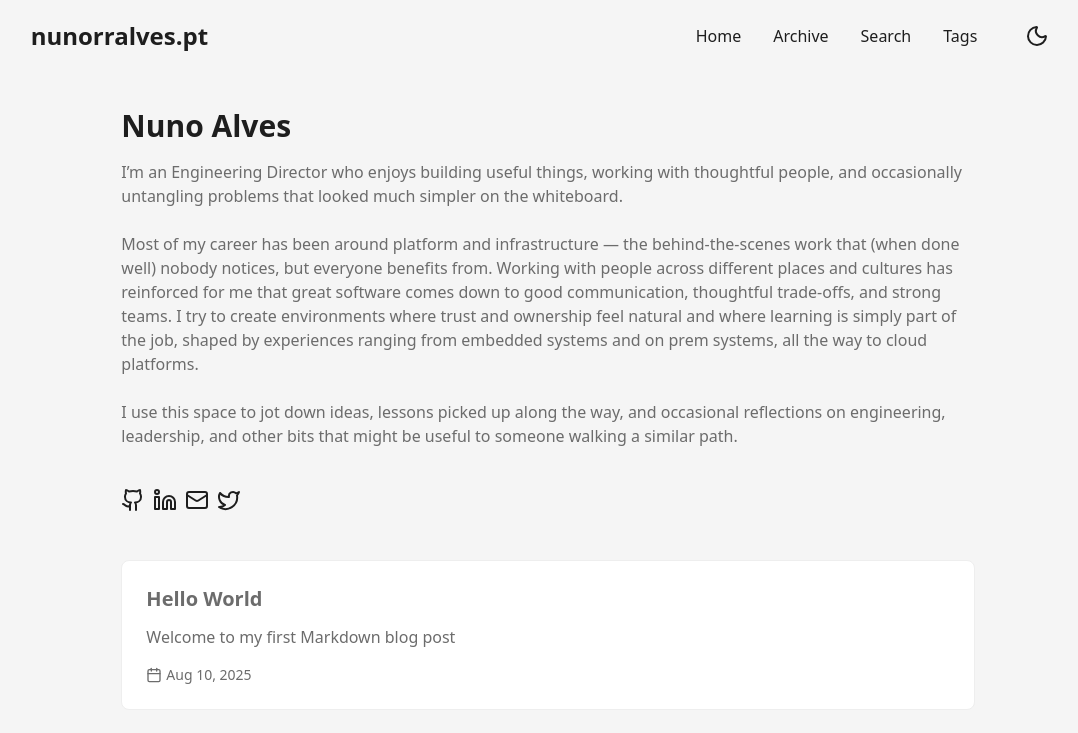
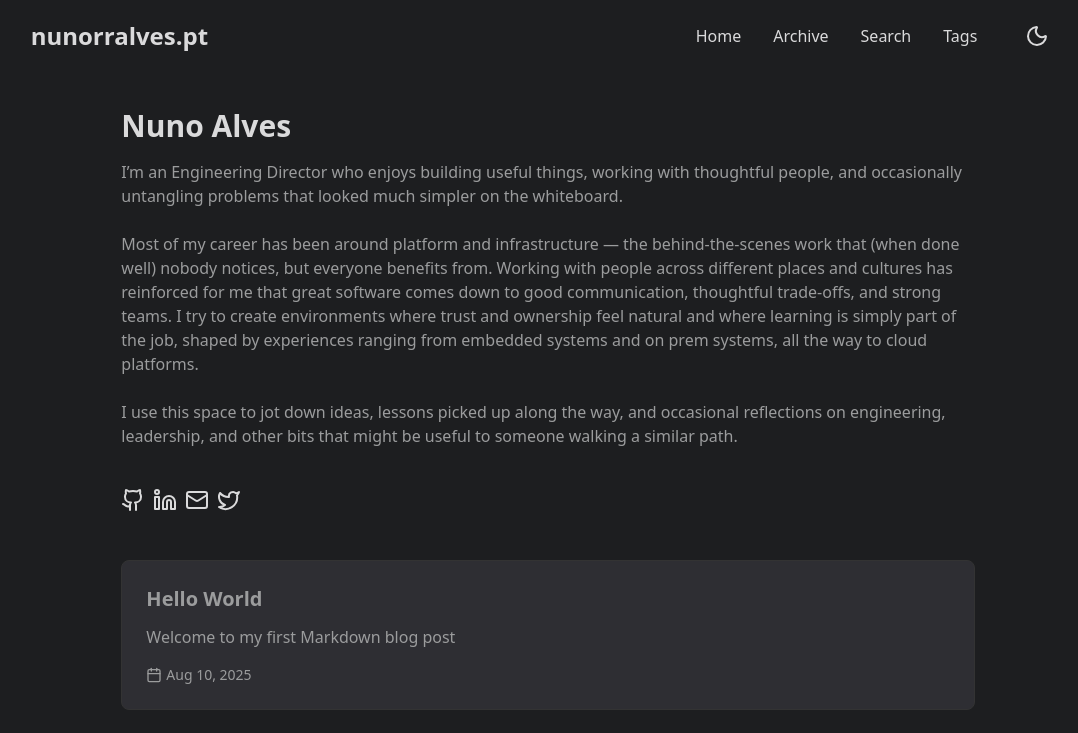
Before and after one commit to nunorralves/nunorralves-website-2026, a Next.js app: page / in a window 1280 px wide. Shown: the top 733 px of the page, without its empty margins (92-1170 px from the left). Built offline with nearby package versions, Linux system fonts and the light colour scheme.

Commit message:
make dark the default theme

```diff
--- a/app/components/ThemeToggle.tsx
+++ b/app/components/ThemeToggle.tsx
@@ -6,39 +6,39 @@ import { Moon, Sun } from "lucide-react";
 const STORAGE_KEY = "theme";
 
 export default function ThemeToggle() {
-  const [isDark, setIsDark] = useState<boolean | null>(null);
+  const [isLight, setIsLight] = useState<boolean | null>(null);
 
   useEffect(() => {
     // Only initialize state on client side
     const savedTheme = localStorage.getItem(STORAGE_KEY);
-    const prefersDark = window.matchMedia(
-      "(prefers-color-scheme: dark)",
-    ).matches;
-    const initialTheme = savedTheme || (prefersDark ? "dark" : "light");
-    document.documentElement.classList.toggle("dark", initialTheme === "dark");
-    setIsDark(initialTheme === "dark");
+    const initialTheme = savedTheme || "dark"; // Default to dark if no saved theme
+    document.documentElement.classList.toggle(
+      "light",
+      initialTheme === "light",
+    );
+    if (initialTheme === "light") setIsLight(initialTheme === "light");
   }, []);
 
   const toggleTheme = () => {
-    const currentDark = document.documentElement.classList.contains("dark");
-    const newTheme = currentDark ? "light" : "dark";
-    document.documentElement.classList.toggle("dark", !currentDark);
+    const currentLight = document.documentElement.classList.contains("light");
+    const newTheme = currentLight ? "dark" : "light";
+    document.documentElement.classList.toggle("light", !currentLight);
     localStorage.setItem(STORAGE_KEY, newTheme);
-    setIsDark(!currentDark);
+    setIsLight(!currentLight);
   };
 
   // Render nothing or a placeholder until state is initialized
-  if (isDark === null) {
+  if (isLight === null) {
     return (
       <button id='theme-toggle' onClick={toggleTheme} className='px-4 py-2'>
-        <Sun className='w-6 h-6' />
+        <Moon className='w-6 h-6' />
       </button>
     );
   }
 
   return (
     <button id='theme-toggle' onClick={toggleTheme} className='px-4 py-2'>
-      {isDark ? <Sun className='w-6 h-6' /> : <Moon className='w-6 h-6' />}
+      {isLight ? <Moon className='w-6 h-6' /> : <Sun className='w-6 h-6' />}
     </button>
   );
 }
--- a/app/globals.css
+++ b/app/globals.css
@@ -3,7 +3,24 @@
 @tailwind components;
 @tailwind utilities;
 
+/* Make dark the default theme */
 :root {
+  --color-background: #1d1e20;
+  --color-foreground: #dadadb;
+  --color-primary: #dadadb;
+  --color-secondary: #9b9c9d;
+  --color-tertiary: #414244;
+  --color-content: #c4c4c5;
+  --color-card: #2e2e33;
+  --color-border: #333333;
+  --color-code-block-bg: #2e2e33;
+  --color-code-inline-bg: #2e2e33;
+  --color-tag: #2e2e33;
+  --color-link: #61afef;
+  --color-link-hover: #84c0f5;
+}
+
+.light {
   --color-background: #f5f5f5;
   --color-foreground: #1e1e1e;
   --color-primary: #1e1e1e;
@@ -18,22 +35,6 @@
   --color-tag: #e5e5e5;
   --color-link: #0969da;
   --color-link-hover: #0550ae;
-}
-
-.dark {
-  --color-background: #1d1e20;
-  --color-foreground: #dadadb;
-  --color-primary: #dadadb;
-  --color-secondary: #9b9c9d;
-  --color-tertiary: #414244;
-  --color-content: #c4c4c5;
-  --color-card: #2e2e33;
-  --color-border: #333333;
-  --color-code-block-bg: #2e2e33;
-  --color-code-inline-bg: #2e2e33;
-  --color-tag: #2e2e33;
-  --color-link: #61afef;
-  --color-link-hover: #84c0f5;
 }
 
 body {
@@ -172,19 +173,3 @@ article a:hover,
   background: rgba(200, 200, 255, 0.1);
   border-left: 2px solid rgb(100, 100, 255);
 }
-
-/* CSS for theme switcher */
-/*
-code[data-theme*=" "],
-code[data-theme*=" "] span {
-  color: var(--shiki-light);
-  background-color: var(--shiki-light-bg);
-}
-
-@media (prefers-color-scheme: dark) {
-  code[data-theme*=" "],
-  code[data-theme*=" "] span {
-    color: var(--shiki-dark);
-    background-color: var(--shiki-dark-bg);
-  }
-} */
```
